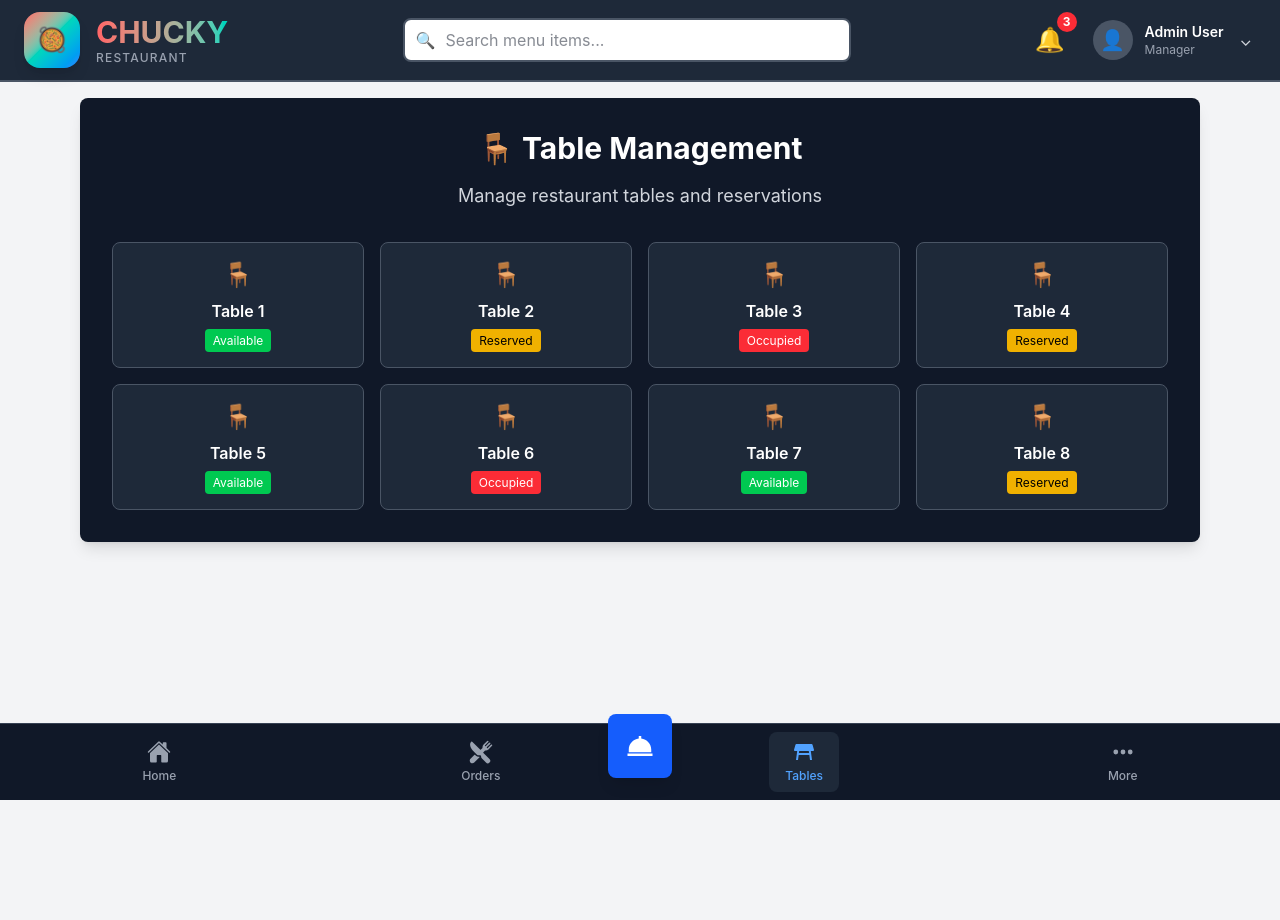
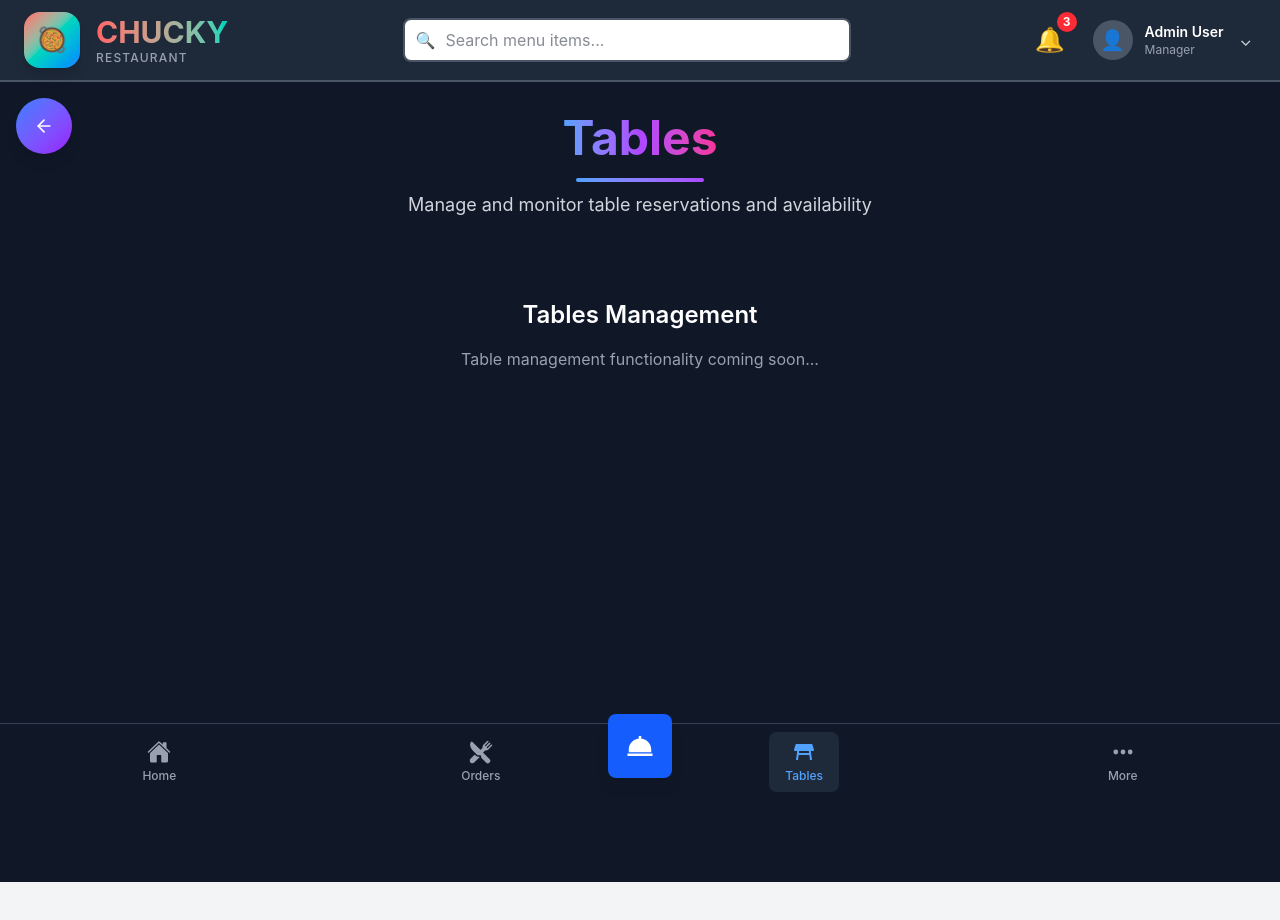
Before and after one commit to yrlwijesekara/pos-restaurent, a React (Vite) app in the folder pos-frontend/: page /tables in a window 1280 px wide. Shown: the top 920 px of the page. Before the commit the page ends 800 px from the top, so only its background shows below. Built offline with nearby package versions, Linux system fonts and the light colour scheme.

Commit message:
Refactor Tables page layout with stylish header, back button, and improved content presentation

```diff
--- a/pos-frontend/src/pages/Tables.jsx
+++ b/pos-frontend/src/pages/Tables.jsx
@@ -1,34 +1,41 @@
 import React from "react";
+import { useNavigate } from "react-router-dom";
+import { FiArrowLeft } from "react-icons/fi";
 
 const Tables = () => {
+    const navigate = useNavigate();
+
     return (
-        <div className="max-w-6xl mx-auto p-4">
-            <div className="bg-gray-900 rounded-lg shadow-lg p-8">
-                <div className="text-center mb-8">
-                    <h1 className="text-3xl font-bold text-white mb-4">
-                        🪑 Table Management
-                    </h1>
-                    <p className="text-lg text-gray-300">
-                        Manage restaurant tables and reservations
-                    </p>
+        <div className="min-h-screen bg-gray-900 p-4">
+            <div className="max-w-full mx-auto">
+                {/* Stylish Header with Back Button */}
+                <div className="mb-8 relative">
+                    {/* Back Button - Eye-catching */}
+                    <button
+                        onClick={() => navigate('/')}
+                        className="absolute left-0 top-0 w-14 h-14 bg-gradient-to-br from-blue-500 to-purple-600 text-white rounded-full hover:from-blue-600 hover:to-purple-700 transition-all duration-300 shadow-lg hover:shadow-xl flex items-center justify-center group transform hover:scale-105"
+                    >
+                        <FiArrowLeft className="text-xl group-hover:-translate-x-1 transition-transform duration-300" />
+                    </button>
+
+                    {/* Header Content */}
+                    <div className="text-center pt-4">
+                        <div className="relative inline-block">
+                            <h1 className="text-5xl font-bold bg-gradient-to-r from-blue-400 via-purple-500 to-pink-500 bg-clip-text text-transparent mb-3">
+                                Tables
+                            </h1>
+                            <div className="absolute -bottom-2 left-1/2 transform -translate-x-1/2 w-32 h-1 bg-gradient-to-r from-blue-400 to-purple-500 rounded-full"></div>
+                        </div>
+                        <p className="text-gray-300 text-lg mt-4 max-w-2xl mx-auto leading-relaxed">
+                            Manage and monitor table reservations and availability
+                        </p>
+                    </div>
                 </div>
 
-                <div className="grid grid-cols-2 md:grid-cols-4 gap-4">
-                    {[1, 2, 3, 4, 5, 6, 7, 8].map((table) => (
-                        <div key={table} className="bg-gray-800 border border-gray-600 p-4 rounded-lg text-center">
-                            <div className="text-2xl mb-2">🪑</div>
-                            <h3 className="text-white font-semibold mb-1">Table {table}</h3>
-                            <span className={`px-2 py-1 rounded text-xs ${
-                                table % 3 === 0
-                                    ? 'bg-red-500 text-white'
-                                    : table % 2 === 0
-                                        ? 'bg-yellow-500 text-black'
-                                        : 'bg-green-500 text-white'
-                            }`}>
-                                {table % 3 === 0 ? 'Occupied' : table % 2 === 0 ? 'Reserved' : 'Available'}
-                            </span>
-                        </div>
-                    ))}
+                {/* Tables Content */}
+                <div className="text-center py-12">
+                    <h2 className="text-2xl font-semibold text-white mb-4">Tables Management</h2>
+                    <p className="text-gray-400">Table management functionality coming soon...</p>
                 </div>
             </div>
         </div>
```
